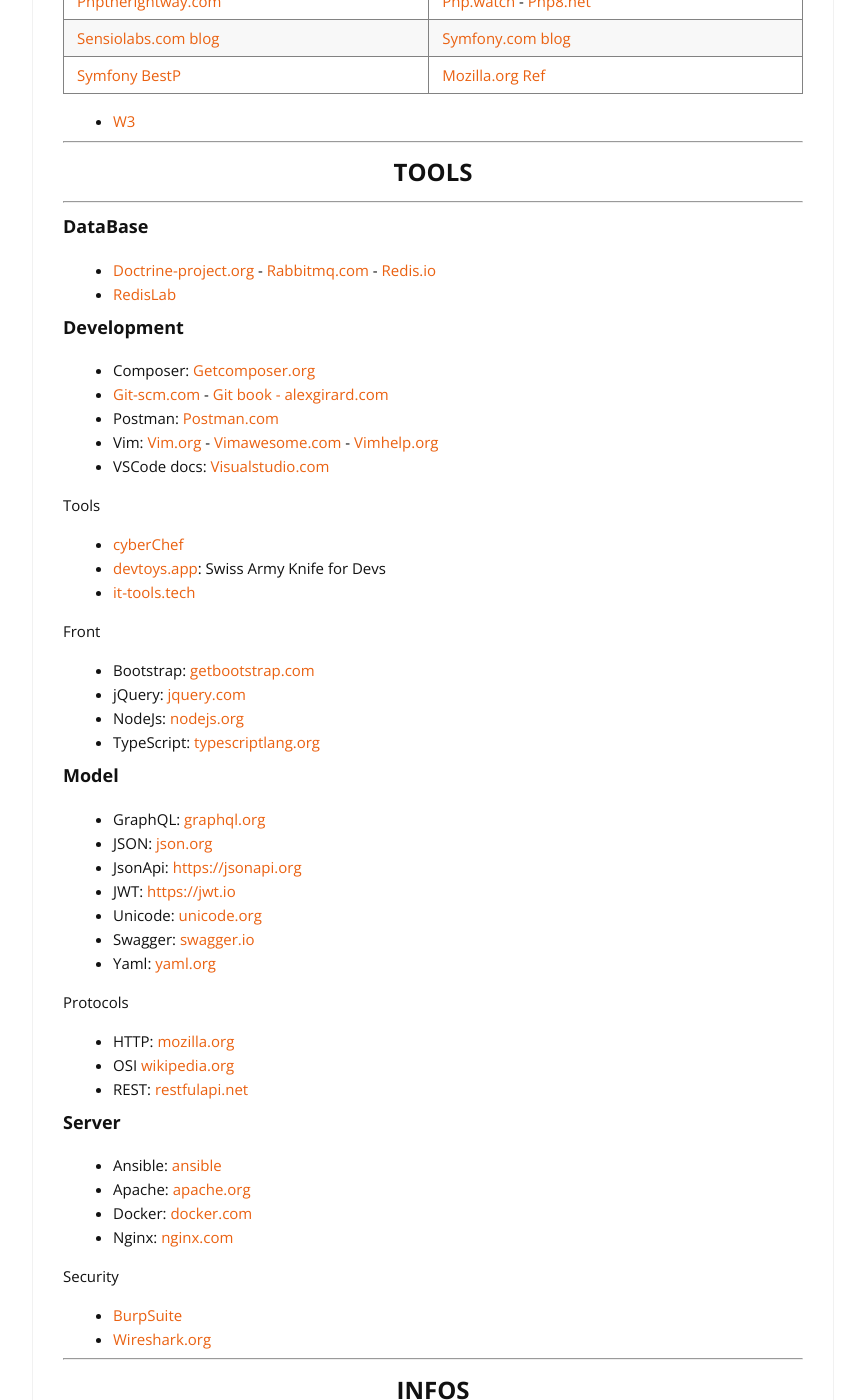
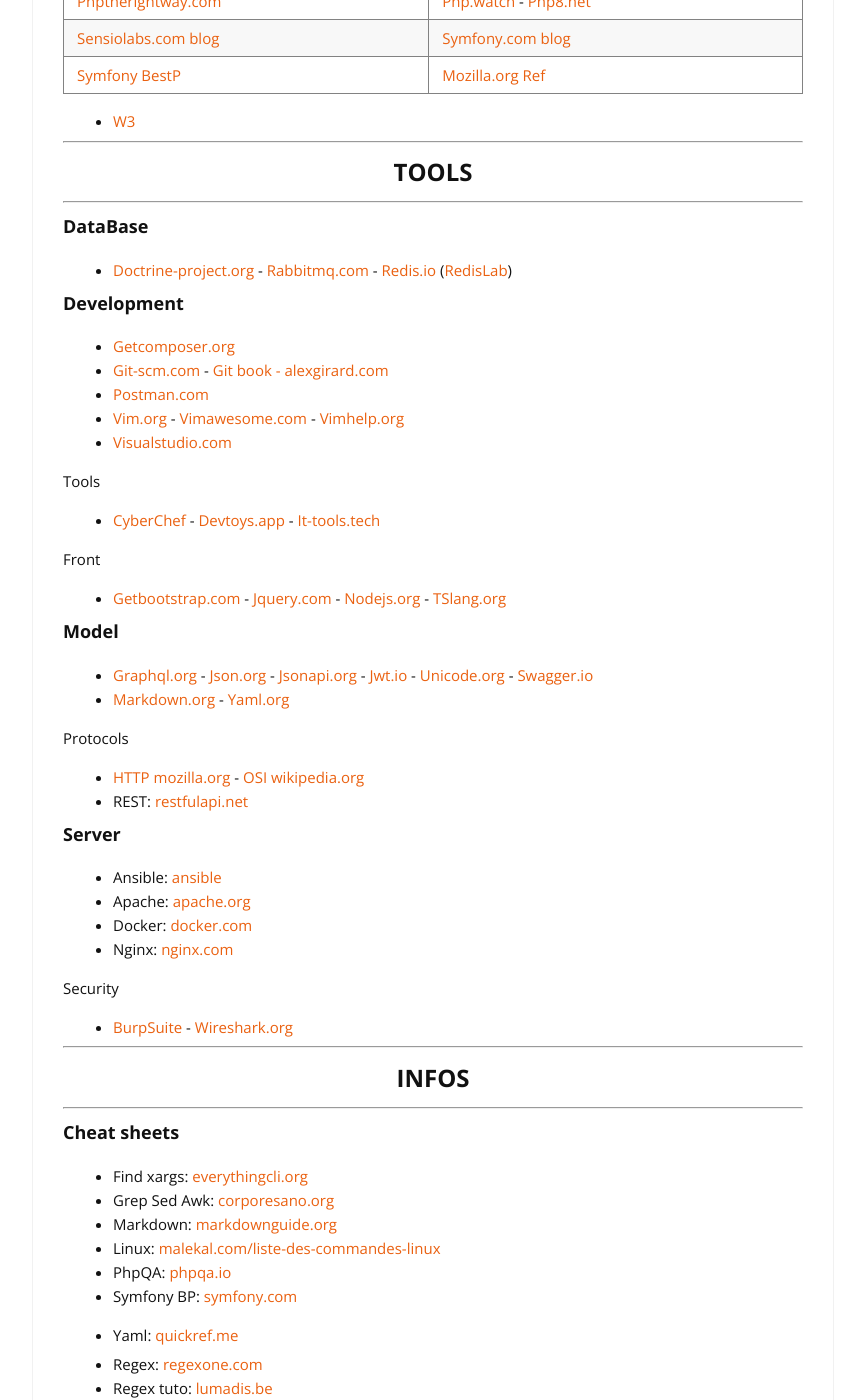
Before and after one commit to cylmat/cylmat.github.io, a Jekyll site: the page built from _pages/USEFUL.md, in a window 1280 px wide and 1400 px high, scrolled down 1567 px. Shown: the whole window, without its empty margins (207-1072 px from the left). Built offline with Jekyll 4.4.1, drawn with Linux system fonts in a browser that asks for light colours; nearby versions of some CDN libraries.

Commit message:
Update USEFUL.md

```diff
--- a/_pages/USEFUL.md
+++ b/_pages/USEFUL.md
@@ -73,39 +73,27 @@
 ---
 
 ### DataBase
-+ [Doctrine-project.org](https://www.doctrine-project.org) - [Rabbitmq.com](https://www.rabbitmq.com) - [Redis.io](https://redis.io)
-- [RedisLab](https://app.redislabs.com)
+* [Doctrine-project.org](https://www.doctrine-project.org) - [Rabbitmq.com](https://www.rabbitmq.com) - [Redis.io](https://redis.io) ([RedisLab](https://app.redislabs.com))
 
 ### Development
-+ Composer: [Getcomposer.org](https://getcomposer.org/doc)
-+ [Git-scm.com](https://git-scm.com/doc) - [Git book - alexgirard.com](https://alexgirard.com/git-book)
-+ Postman: [Postman.com](https://www.postman.com)
-- Vim: [Vim.org](https://www.vim.org) - [Vimawesome.com](https://vimawesome.com) - [Vimhelp.org](https://vimhelp.org)
-- VSCode docs: [Visualstudio.com](https://code.visualstudio.com/docs)
+* [Getcomposer.org](https://getcomposer.org/doc)
+* [Git-scm.com](https://git-scm.com/doc) - [Git book - alexgirard.com](https://alexgirard.com/git-book)
+* [Postman.com](https://www.postman.com)
+* [Vim.org](https://www.vim.org) - [Vimawesome.com](https://vimawesome.com) - [Vimhelp.org](https://vimhelp.org)
+* [Visualstudio.com](https://code.visualstudio.com/docs)
 
 Tools
-+ [cyberChef](https://gchq.github.io/CyberChef)
-+ [devtoys.app](https://devtoys.app): Swiss Army Knife for Devs
-+ [it-tools.tech](https://it-tools.tech)
+* [CyberChef](https://gchq.github.io/CyberChef) - [Devtoys.app](https://devtoys.app) - [It-tools.tech](https://it-tools.tech)
 
 Front
-- Bootstrap: [getbootstrap.com](https://getbootstrap.com/docs)
-- jQuery: [jquery.com](https://blog.jquery.com)
-- NodeJs: [nodejs.org](https://nodejs.org/en/docs)
-- TypeScript: [typescriptlang.org](https://www.typescriptlang.org/docs)
+* [Getbootstrap.com](https://getbootstrap.com/docs) - [Jquery.com](https://api.jquery.com) - [Nodejs.org](https://nodejs.org/en/docs) - [TSlang.org](https://www.typescriptlang.org/docs)
 
 ### Model
-+ GraphQL: [graphql.org](https://graphql.org)
-+ JSON: [json.org](https://www.json.org)
-+ JsonApi: [https://jsonapi.org](https://jsonapi.org)
-+ JWT: [https://jwt.io](https://jwt.io)
-+ Unicode: [unicode.org](https://home.unicode.org)
-+ Swagger: [swagger.io](https://swagger.io)
-+ Yaml: [yaml.org](https://yaml.org)
+* [Graphql.org](https://graphql.org) - [Json.org](https://www.json.org) - [Jsonapi.org](https://jsonapi.org) - [Jwt.io](https://jwt.io) - [Unicode.org](https://home.unicode.org) - [Swagger.io](https://swagger.io)
+* [Markdown.org](https://www.markdownguide.org) - [Yaml.org](https://yaml.org)
 
 Protocols
-- HTTP: [mozilla.org](https://developer.mozilla.org/fr/docs/Web/HTTP)
-- OSI [wikipedia.org](https://fr.wikipedia.org/wiki/Mod%C3%A8le_OSI)
+- [HTTP mozilla.org](https://developer.mozilla.org/fr/docs/Web/HTTP) - [OSI wikipedia.org](https://fr.wikipedia.org/wiki/Mod%C3%A8le_OSI)
 - REST: [restfulapi.net](https://restfulapi.net/hateoas)
 
 ### Server
@@ -115,8 +103,7 @@
 + Nginx: [nginx.com](https://docs.nginx.com)
 
 Security
-- [BurpSuite](https://portswigger.net/burp)
-- [Wireshark.org](https://www.wireshark.org)
+- [BurpSuite](https://portswigger.net/burp) - [Wireshark.org](https://www.wireshark.org)
 
 ---
 ## <center>INFOS</center>
```
